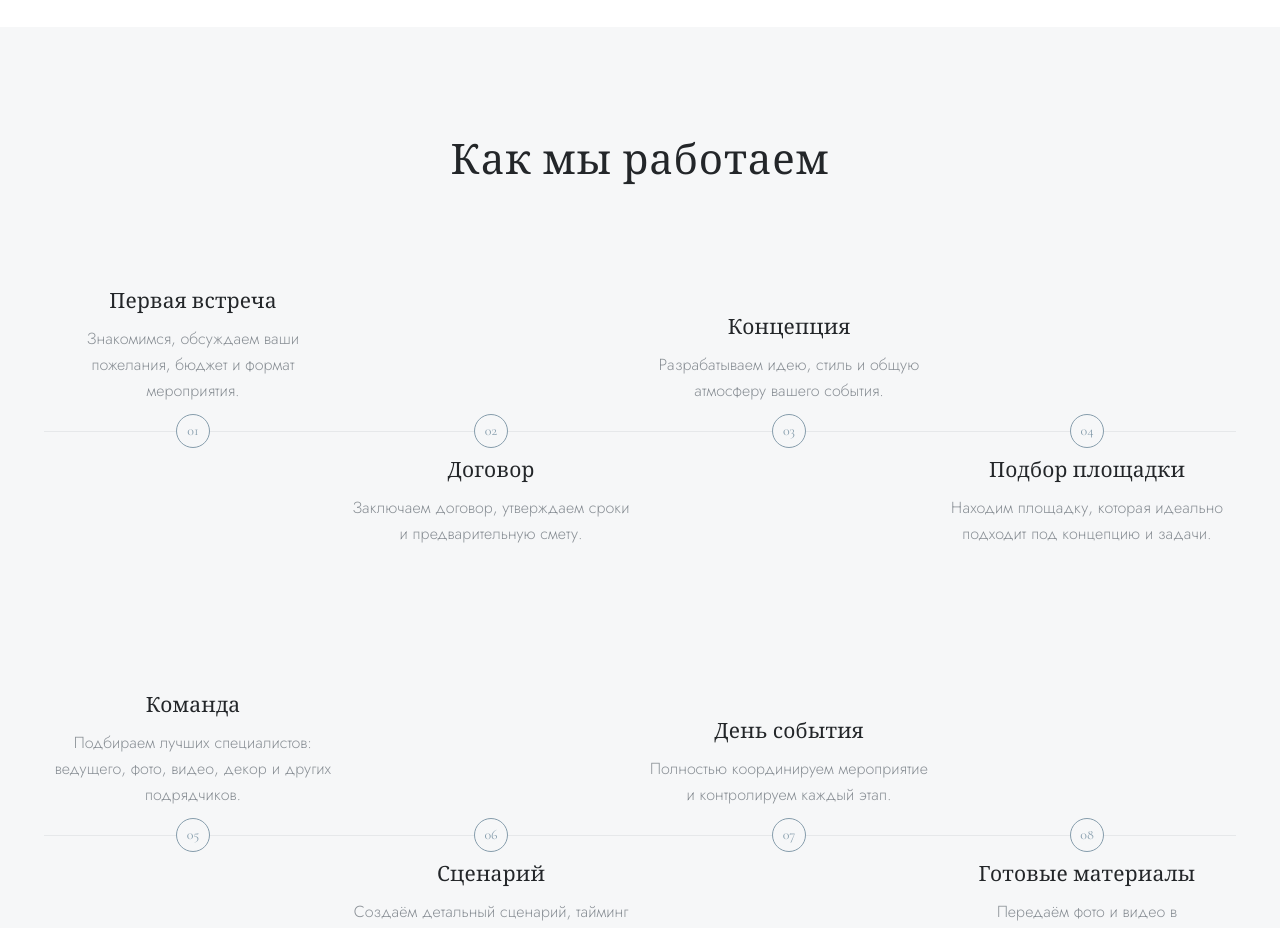
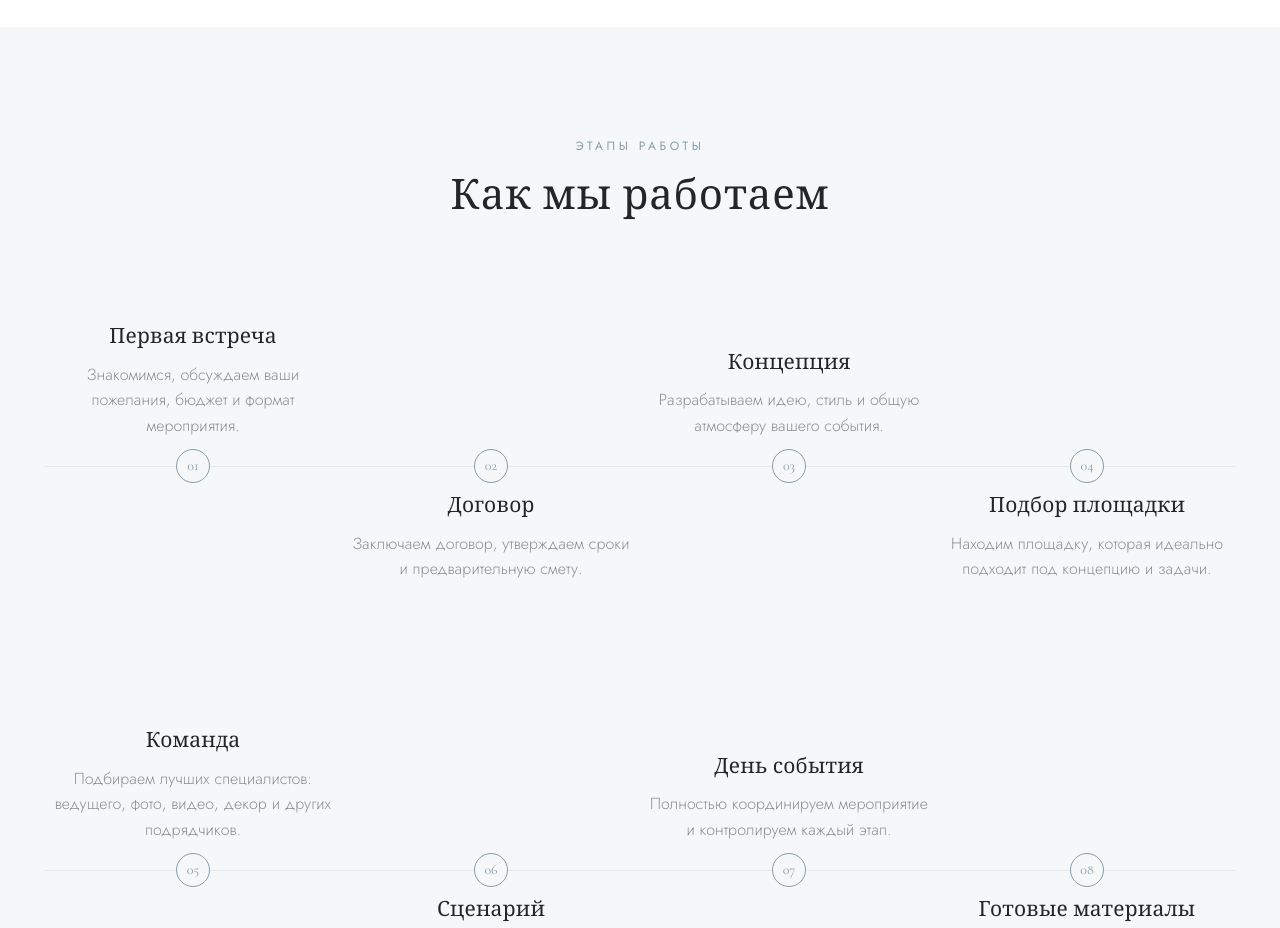
Before and after one commit to DimaPetrosyan/events, a React (Vite) app: page / in a window 1280 px wide. Shown: the part 2220-3148 px from the top of the page. Built offline with nearby package versions, Linux system fonts and the light colour scheme.

Commit message:
Restore section kickers
- Возвращён надзаголовок «Наши принципы» над «Почему мы?»
- Возвращён надзаголовок «Этапы работы» над «Как мы работаем»

Co-Authored-By: Claude Opus 4.8 <noreply@anthropic.com>

```diff
--- a/src/components/Process.jsx
+++ b/src/components/Process.jsx
@@ -11,6 +11,7 @@ export default function Process() {
   return (
     <section className={styles.process} id="process">
       <div className="container">
+        <p className="section-kicker">Этапы работы</p>
         <h2 className="section-title">{process.title}</h2>
 
         {/* Два горизонтальных таймлайна: линия по центру, текст сверху/снизу.
```
